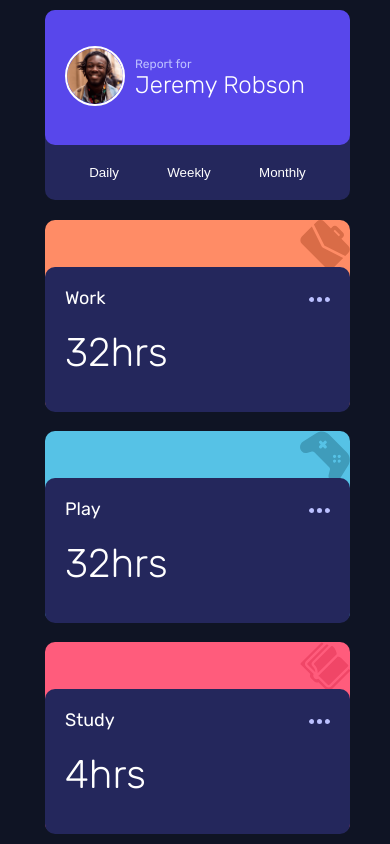
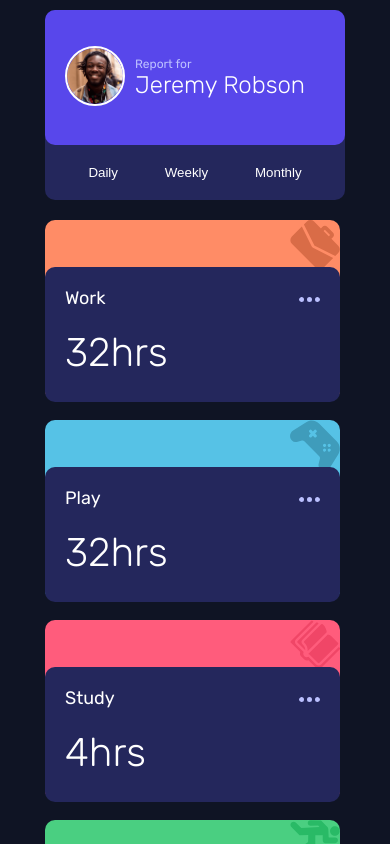
Before and after one commit to ivanparraoda/time-tracking-dashboard-main, a plain HTML site: page index.html in a window 390 px wide. Shown: the top 844 px of the page. Drawn offline with Linux system fonts and the light colour scheme.

Commit message:
viewport fix

```diff
--- a/style.css
+++ b/style.css
@@ -169,8 +169,7 @@ button:hover {
 
 @media screen and (max-width: 600px) {
   body {
-    width: 100vw;
-    height: 100vh;
+    height: 100%;
   }
   .container {
     margin-top: 10px;
@@ -209,8 +208,11 @@ button:hover {
   }
 
   .card {
-    height: 191px;
-    width: 305px;
+    height: 180px;
+    width: 295px;
+  }
+  .card-container {
+    height: 135px;
   }
   .userCard h1 {
     font-size: 24px;
```
